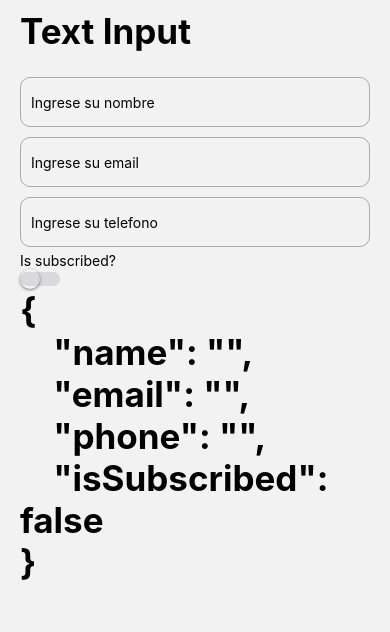
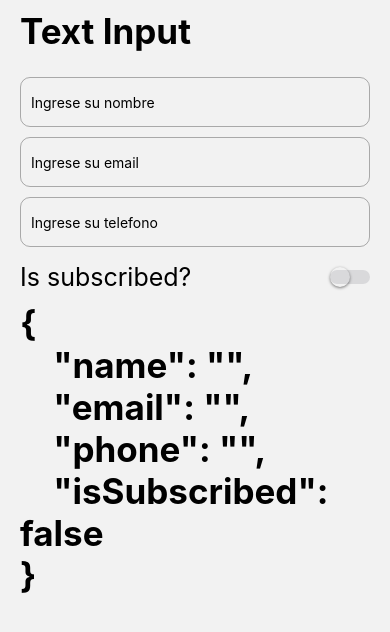
Before and after one commit to kristoffervelazquez/RNComponents, a React Native app: screen /TextInputScreen in a window 390 px wide. Shown: the top 632 px of the page. Built offline with nearby package versions, Linux system fonts and the light colour scheme.

Commit message:
Switch design upgraded

```diff
--- a/src/screens/TexInputScreen.tsx
+++ b/src/screens/TexInputScreen.tsx
@@ -29,8 +29,8 @@ const TexInputScreen = () => {
                         <TextInput style={stylesScreen.inputStyle} placeholder='Ingrese su nombre' onChangeText={(text) => { onChange(text, 'name') }} autoCorrect={false} autoCapitalize='words' keyboardType='name-phone-pad' />
                         <TextInput style={stylesScreen.inputStyle} placeholder='Ingrese su email' onChangeText={(text) => { onChange(text, 'email') }} keyboardType='email-address' />
                         <TextInput style={stylesScreen.inputStyle} placeholder='Ingrese su telefono' onChangeText={(text) => { onChange(text, 'phone') }} keyboardType='phone-pad' />
-                        <View>
-                            <Text>Is subscribed?</Text>
+                        <View style={stylesScreen.switchRow}>
+                            <Text style={stylesScreen.switchText}>Is subscribed?</Text>
                             <CustomSwitch isOn={formulario.isSubscribed} onChange={(value) => { onChange(value, 'isSubscribed') }} />
                         </View>
 
@@ -54,6 +54,14 @@ const stylesScreen = StyleSheet.create({
         height: 50,
         paddingHorizontal: 10,
         marginVertical: 5
-
     },
+    switchRow: {
+        flexDirection: 'row',
+        justifyContent: 'space-between',
+        alignItems: 'center',
+        marginVertical: 10
+    },
+    switchText: {
+        fontSize: 25
+    }
 })
```
